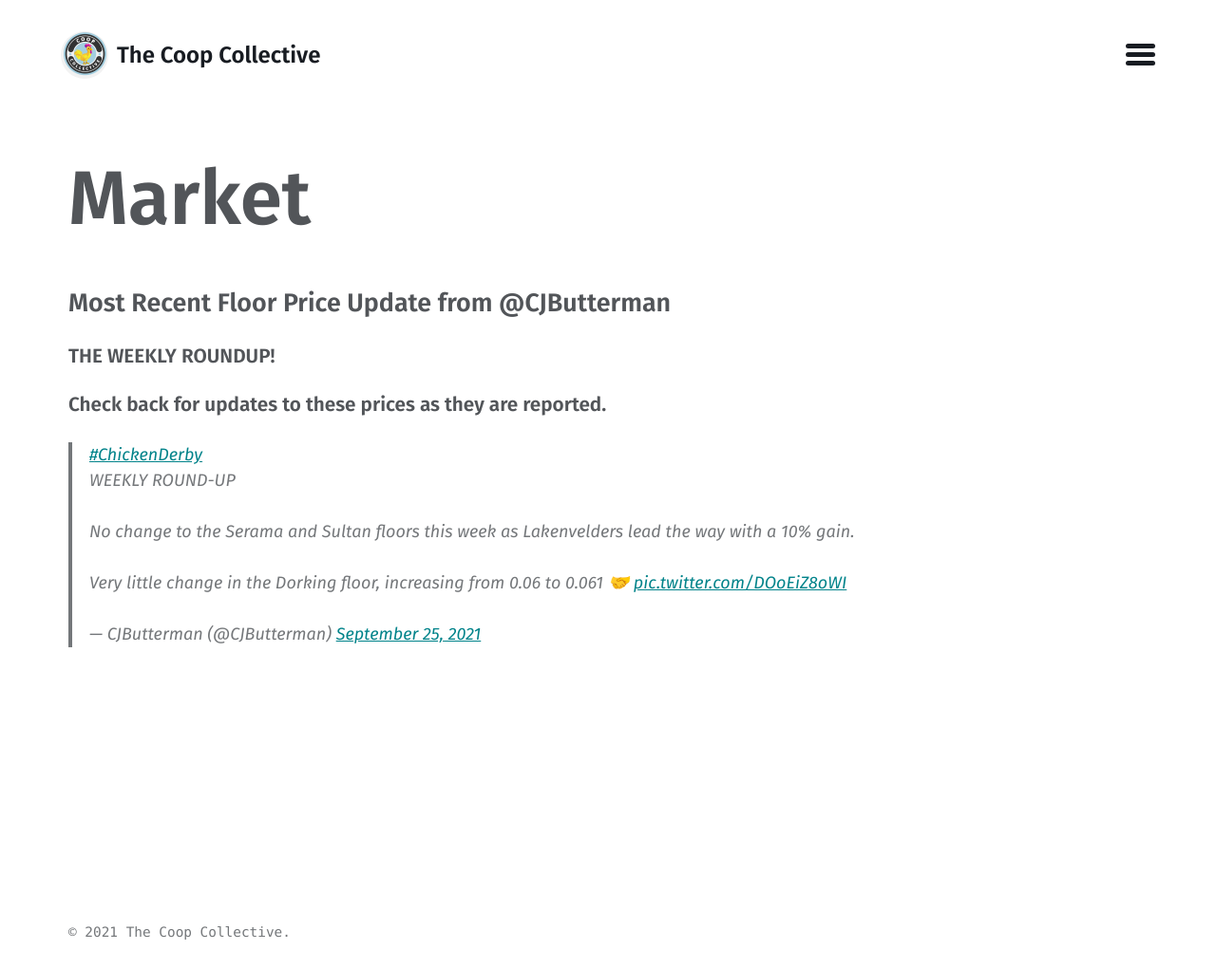
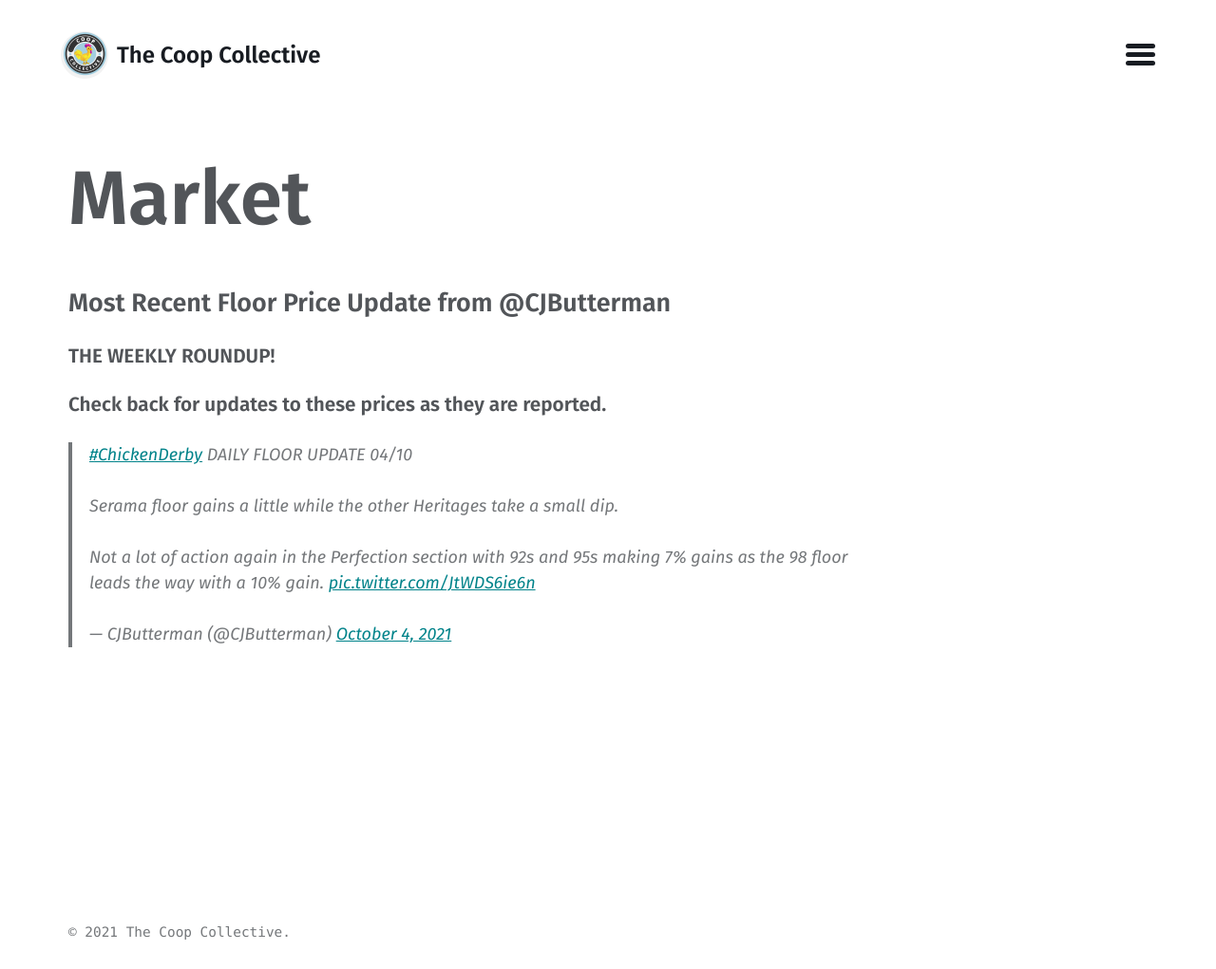
Before and after one commit to CoopCollective/coopcollective.github.io, a Jekyll site: the page built from market.md, in a window 1280 px wide. Shown: the whole page at 95% size. Built offline with Jekyll 4.4.1, drawn with Linux system fonts in a browser that asks for light colours; comment, search, counter and statistics services are not loaded.

Commit message:
Update market.md

```diff
--- a/market.md
+++ b/market.md
@@ -9,4 +9,4 @@ layout: market
 #### Check back for updates to these prices as they are reported.
 
 
-<blockquote class="twitter-tweet"><p lang="en" dir="ltr"><a href="https://twitter.com/hashtag/ChickenDerby?src=hash&amp;ref_src=twsrc%5Etfw">#ChickenDerby</a> <br>WEEKLY ROUND-UP<br><br>No change to the Serama and Sultan floors this week as Lakenvelders lead the way with a 10% gain. <br><br>Very little change in the Dorking floor, increasing from 0.06 to 0.061 🤝 <a href="https://t.co/DOoEiZ8oWI">pic.twitter.com/DOoEiZ8oWI</a></p>&mdash; CJButterman (@CJButterman) <a href="https://twitter.com/CJButterman/status/1441581304688959490?ref_src=twsrc%5Etfw">September 25, 2021</a></blockquote> <script async src="https://platform.twitter.com/widgets.js" charset="utf-8"></script>
+<blockquote class="twitter-tweet"><p lang="en" dir="ltr"><a href="https://twitter.com/hashtag/ChickenDerby?src=hash&amp;ref_src=twsrc%5Etfw">#ChickenDerby</a> DAILY FLOOR UPDATE 04/10<br><br>Serama floor gains a little while the other Heritages take a small dip. <br><br>Not a lot of action again in the Perfection section with 92s and 95s making 7% gains as the 98 floor leads the way with a 10% gain. <a href="https://t.co/JtWDS6ie6n">pic.twitter.com/JtWDS6ie6n</a></p>&mdash; CJButterman (@CJButterman) <a href="https://twitter.com/CJButterman/status/1444818527014162436?ref_src=twsrc%5Etfw">October 4, 2021</a></blockquote> <script async src="https://platform.twitter.com/widgets.js" charset="utf-8"></script>
```
